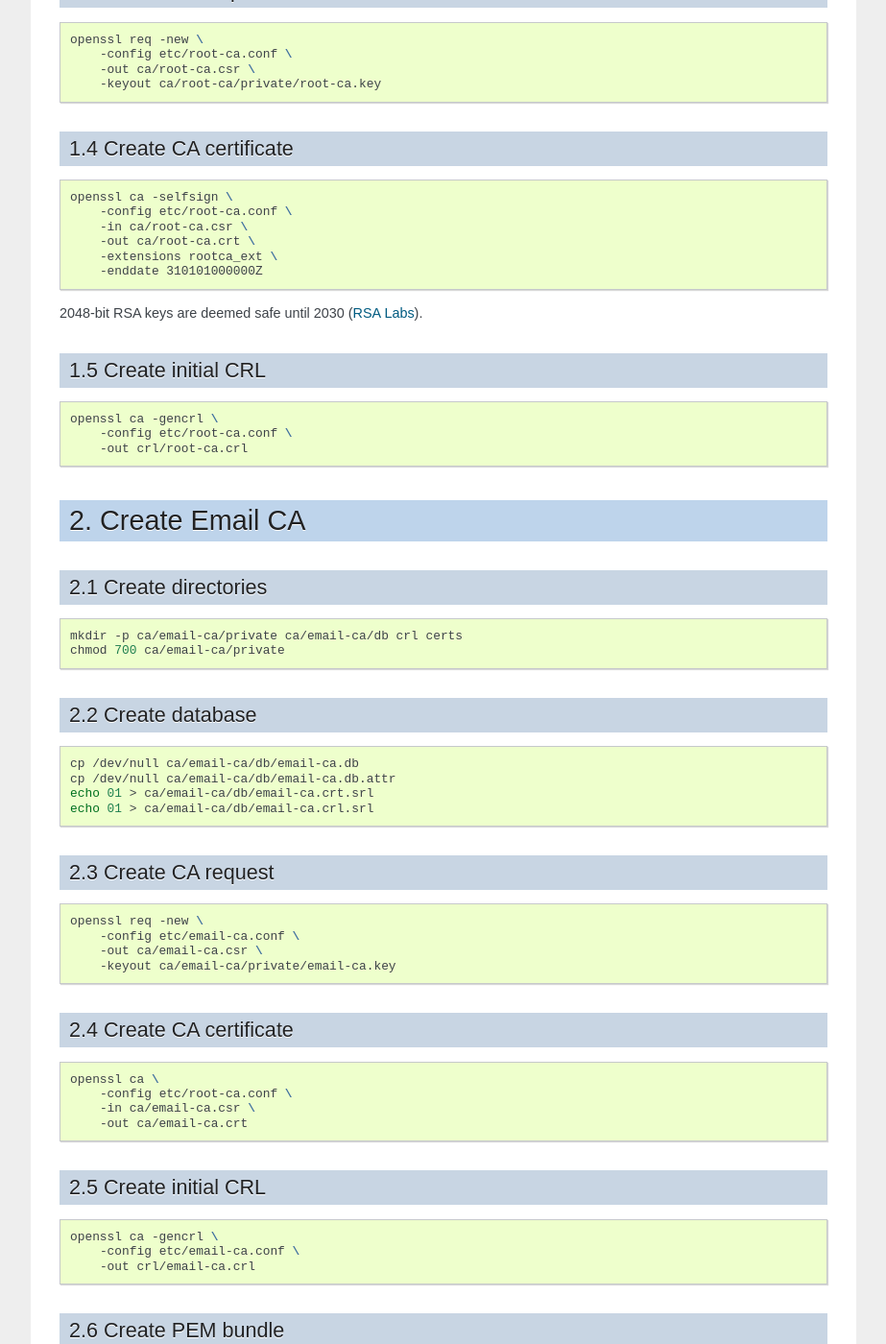
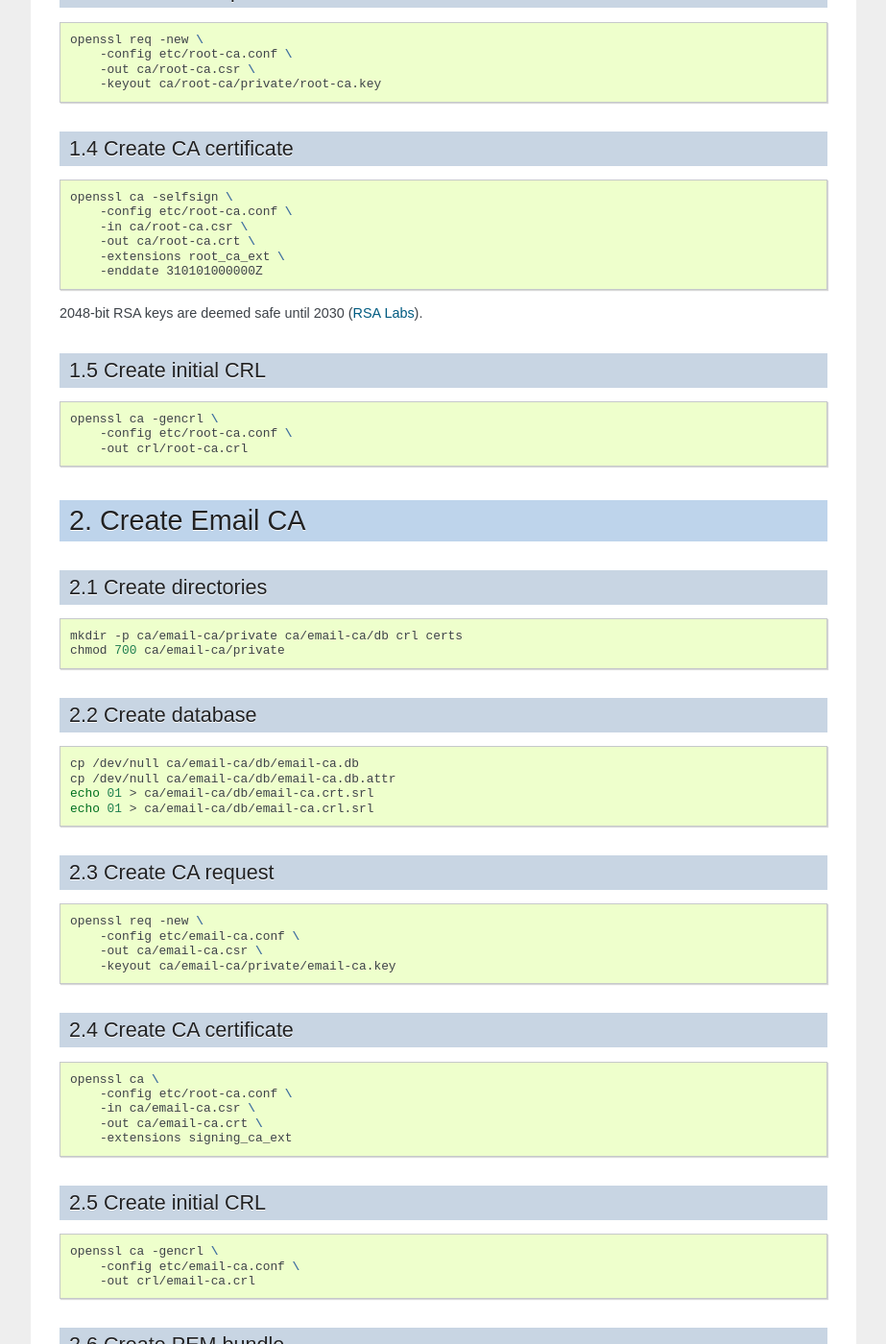
Before and after one commit to mrwiora/pki-tutorial, a Sphinx documentation site: the page built from docs/advanced/index.rst, in a window 1280 px wide and 1400 px high, scrolled down 1845 px. Shown: the whole window at 96% size, without its empty margins (218-1141 px from the left). Built offline with Sphinx 7.4.7, drawn with Linux system fonts in a browser that asks for light colours; some of the changed text lies outside the part shown.

Commit message:
Rename CA sections.

```diff
--- a/docs/advanced/index.rst
+++ b/docs/advanced/index.rst
@@ -108,7 +108,7 @@ Please study the configuration files before you continue.
         -config etc/root-ca.conf \
         -in ca/root-ca.csr \
         -out ca/root-ca.crt \
-        -extensions rootca_ext \
+        -extensions root_ca_ext \
         -enddate 310101000000Z
 
 2048-bit RSA keys are deemed safe until 2030 (`RSA Labs`_).
@@ -159,7 +159,8 @@ Please study the configuration files before you continue.
     openssl ca \
         -config etc/root-ca.conf \
         -in ca/email-ca.csr \
-        -out ca/email-ca.crt
+        -out ca/email-ca.crt \
+        -extensions signing_ca_ext
 
 \2.5 Create initial CRL
 -----------------------
@@ -212,7 +213,8 @@ Please study the configuration files before you continue.
     openssl ca \
         -config etc/root-ca.conf \
         -in ca/network-ca.csr \
-        -out ca/network-ca.crt
+        -out ca/network-ca.crt \
+        -extensions signing_ca_ext
 
 \3.5 Create initial CRL
 -----------------------
@@ -265,7 +267,8 @@ Please study the configuration files before you continue.
     openssl ca \
         -config etc/root-ca.conf \
         -in ca/software-ca.csr \
-        -out ca/software-ca.crt
+        -out ca/software-ca.crt \
+        -extensions signing_ca_ext
 
 \4.5 Create initial CRL
 -----------------------
--- a/docs/simple/index.rst
+++ b/docs/simple/index.rst
@@ -102,7 +102,7 @@ The ``openssl req`` command takes its configuration from the [req] section of th
         -config etc/root-ca.conf \
         -in ca/root-ca.csr \
         -out ca/root-ca.crt \
-        -extensions rootca_ext
+        -extensions root_ca_ext
 
 The ``openssl ca`` command takes its configuration from the [ca] section of the
 :doc:`configuration file <root-ca.conf>`.
@@ -144,7 +144,7 @@ The ``openssl ca`` command takes its configuration from the [ca] section of the
         -config etc/root-ca.conf \
         -in ca/signing-ca.csr \
         -out ca/signing-ca.crt \
-        -extensions leafca_ext
+        -extensions signing_ca_ext
 
 
 \3. Operate Signing CA
```
